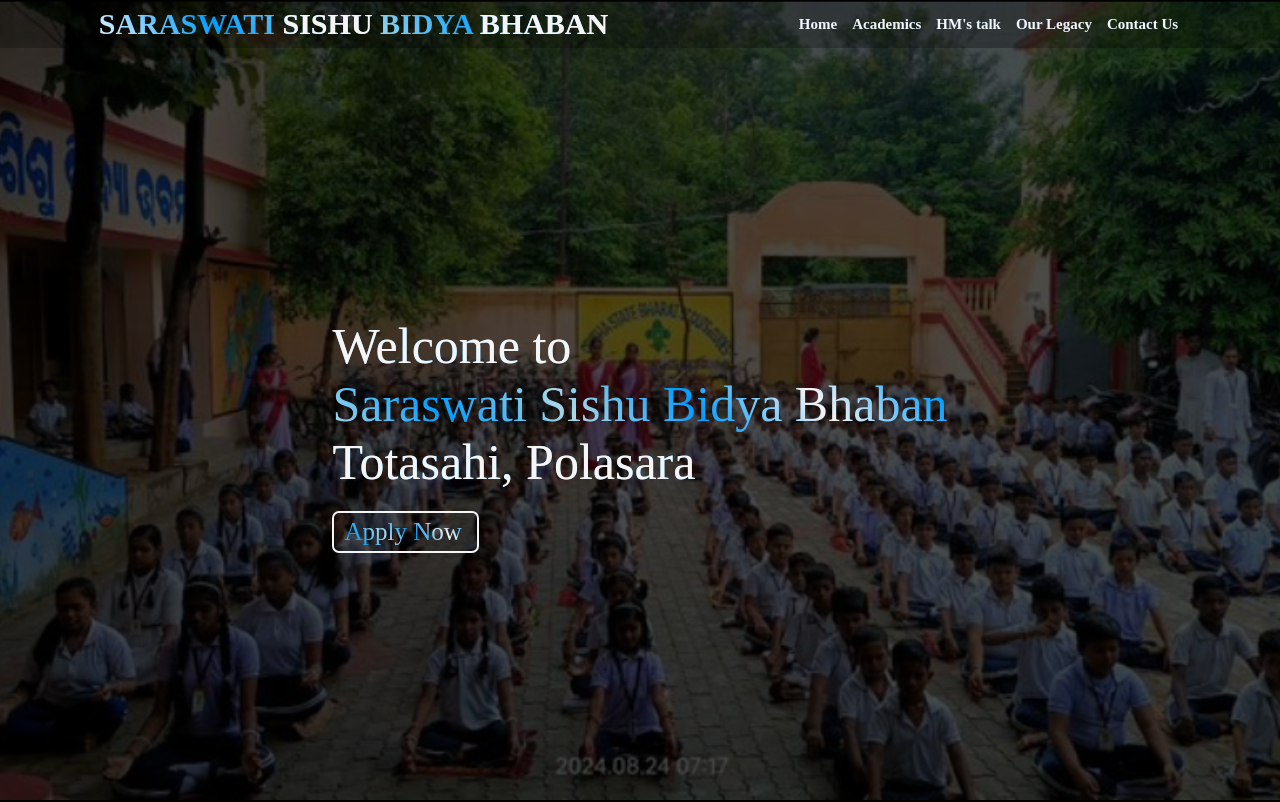
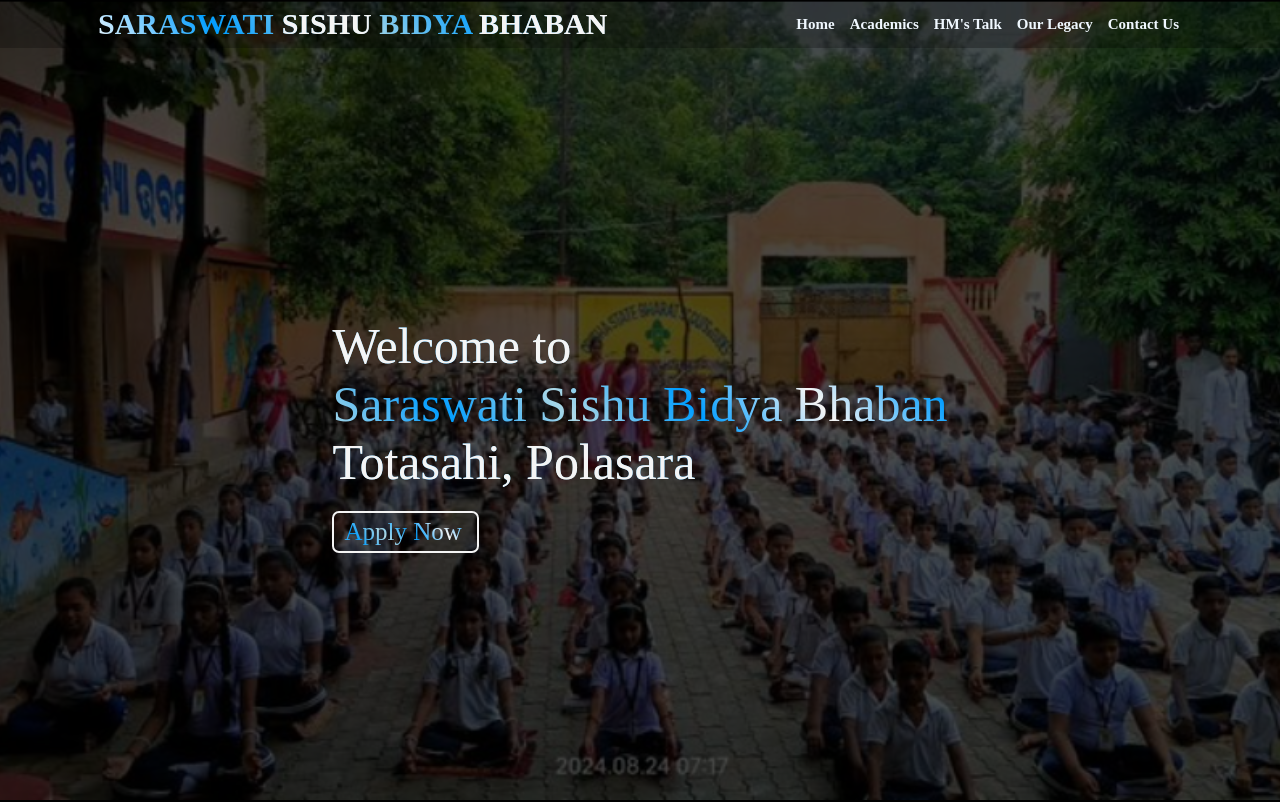
Before and after one commit to MihirManas/saraswati, a plain HTML site: page index.html in a window 1280 px wide. Shown: the top 802 px of the page. Drawn offline with Linux system fonts and the light colour scheme; a web font is replaced by a local one.

Commit message:
Update index.html

```diff
--- a/index.html
+++ b/index.html
@@ -22,7 +22,7 @@
                 <ul>
                     <li><a href="#Home">Home</a></li>
                     <li><a href="#Academics">Academics</a></li>
-                    <li><a href="#Glory">HM's talk</a></li>
+                    <li><a href="#Glory">HM's Talk</a></li>
                     <li><a href="#image">Our Legacy</a></li>
                     <li><a href="#Contact">Contact Us</a></li>
                 </ul>
```
